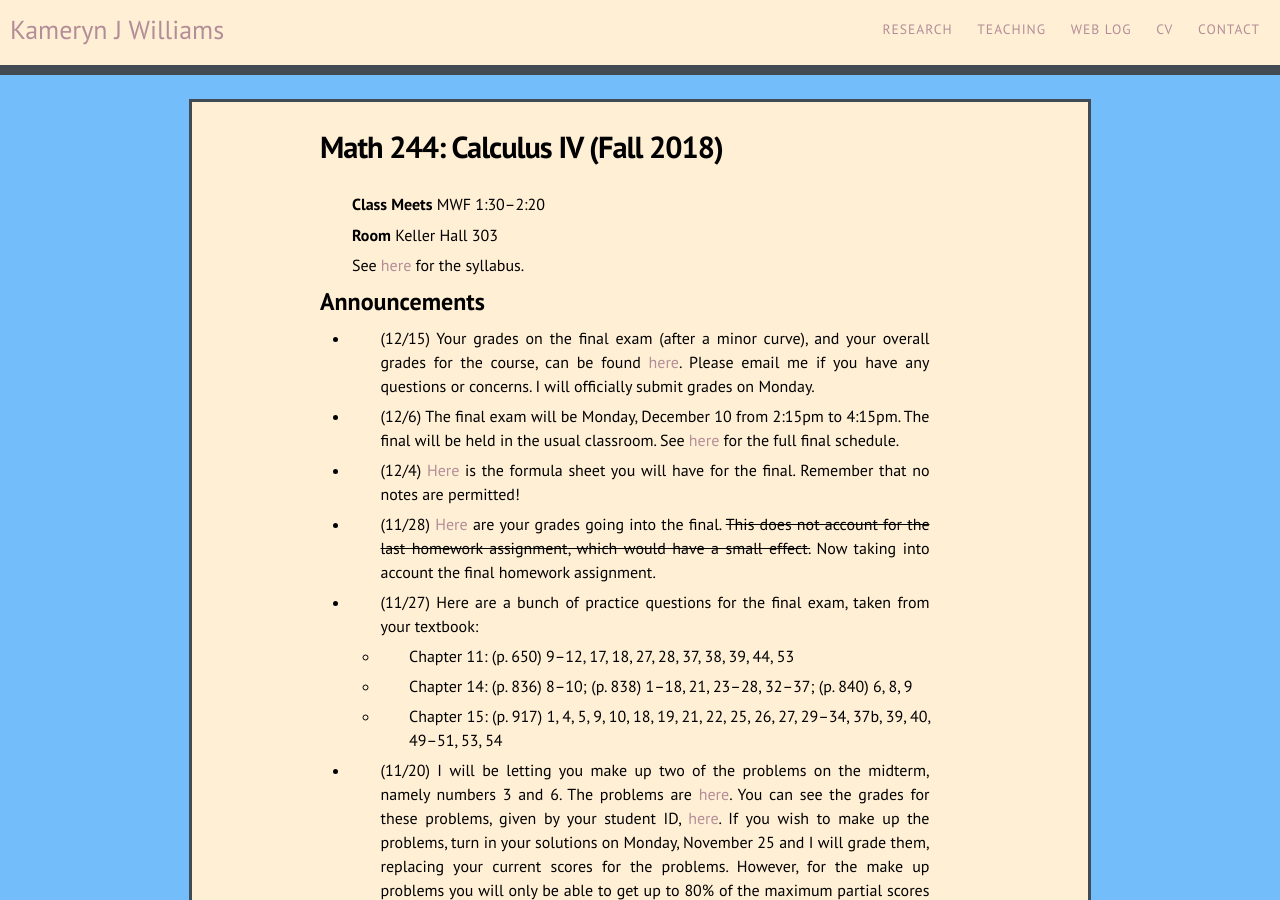
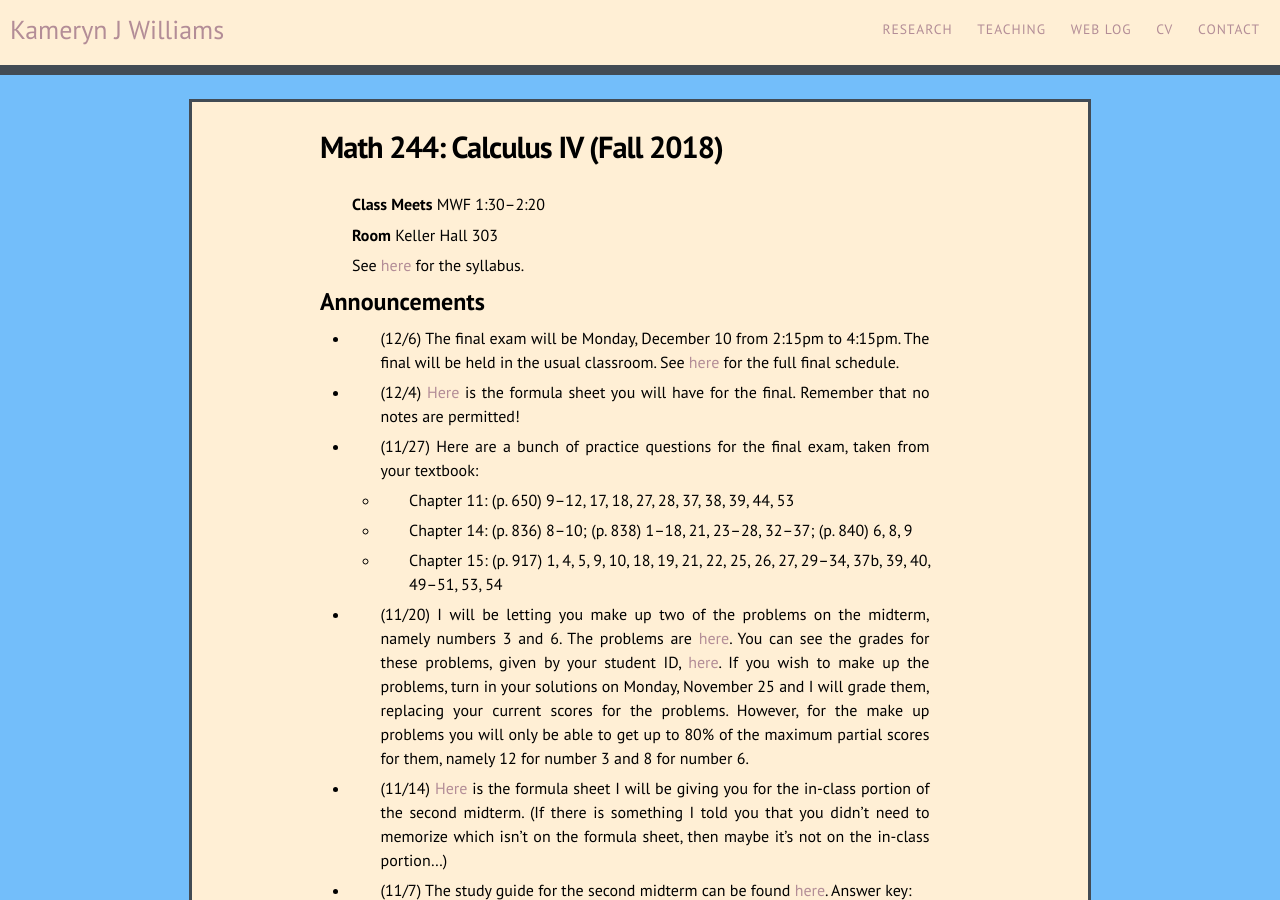
Before and after one commit to kamerynjw/kamerynjw.github.io, a Jekyll site: the page built from teaching/2018/math244.md, in a window 1280 px wide and 900 px high. Built offline with Jekyll 4.4.1, drawn with Linux system fonts in a browser that asks for light colours; nearby versions of some CDN libraries; formulas are drawn with MathJax 3.

Commit message:
ferpa ferpa

```diff
--- a/teaching/2018/math244.md
+++ b/teaching/2018/math244.md
@@ -13,13 +13,10 @@ See [here]({{ page.url }}syllabus) for the syllabus.
 Announcements
 -------------
 
-* (12/15) Your grades on the final exam (after a minor curve), and your overall grades for the course, can be found [here]({{ page.url }}final-grades.pdf). Please email me if you have any questions or concerns. I will officially submit grades on Monday.
-
 * (12/6) The final exam will be Monday, December 10 from 2:15pm to 4:15pm. The final will be held in the usual classroom. See [here](http://manoa.hawaii.edu/undergrad/schedule/final-exams/fall/) for the full final schedule.
 
 * (12/4) [Here]({{ page.url }}244-final-formulae.pdf) is the formula sheet you will have for the final. Remember that no notes are permitted!
 
-* (11/28) [Here]({{ page.url }}pre-final-grades.pdf) are your grades going into the final. ~~This does not account for the last homework assignment, which would have a small effect.~~ Now taking into account the final homework assignment.
 
 * (11/27) Here are a bunch of practice questions for the final exam, taken from your textbook:
 
```
Also changed, not shown: teaching/2018/math302.md (+0 -4 lines), 4 other files.
